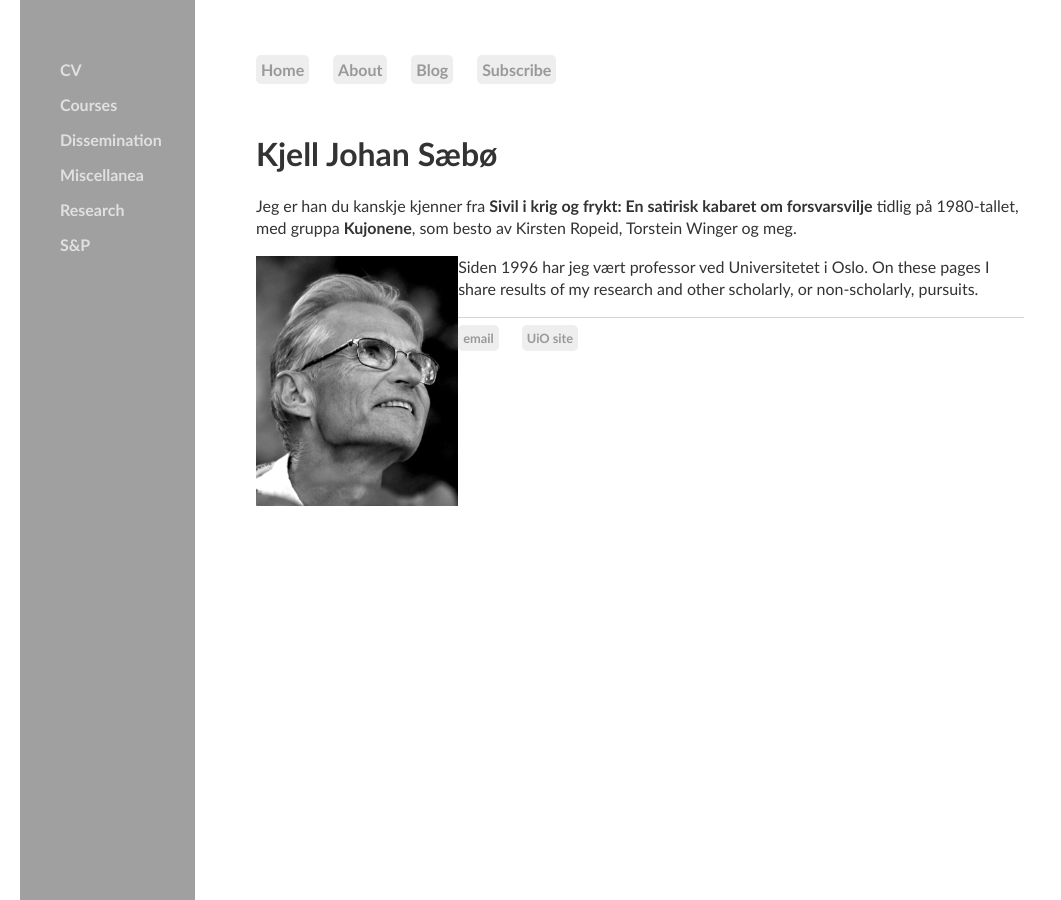
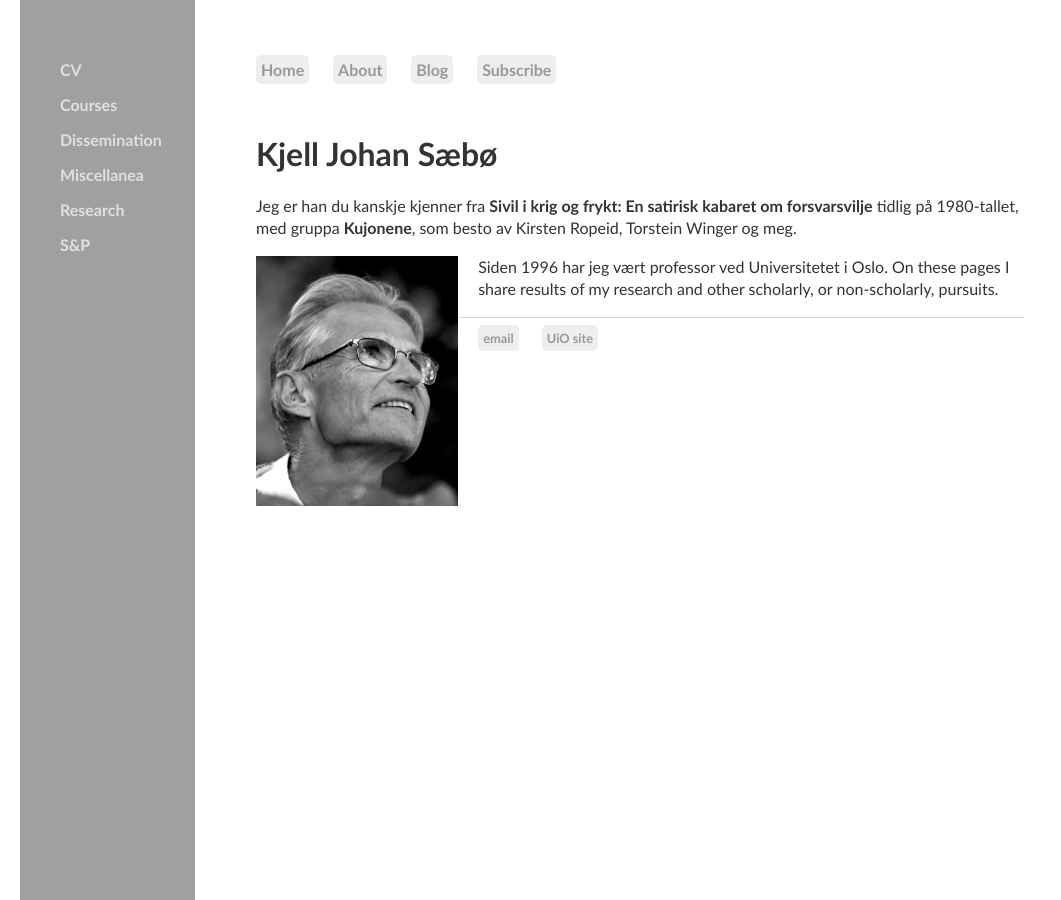
Before and after one commit to kjelljs/kjelljs.github.io, a Jekyll site: the page built from index.html, in a window 1280 px wide. Shown: the whole page, without its empty margins (0-1061 px from the left). Built offline with Jekyll 4.4.1, drawn with Linux system fonts in a browser that asks for light colours.

Commit message:
Update index.html

```diff
--- a/index.html
+++ b/index.html
@@ -5,6 +5,6 @@
 <div class="blurb">
 	<h1>Kjell Johan Sæbø</h1>
 	<p>Jeg er han du kanskje kjenner fra <b>Sivil i krig og frykt: En satirisk kabaret om forsvarsvilje</b> tidlig på 1980-tallet, med gruppa <b>Kujonene</b>, som besto av Kirsten Ropeid, Torstein Winger og meg.</p>
-	<div style="float:left;"><img style="height:250px;" src="/pics/Saeboe5G.jpg"></div>
+	<div style="float:left;"><img style="height:250px;" src="/pics/Saeboe5G.jpg">&nbsp; &nbsp; &nbsp; </div>
 	<p>Siden 1996 har jeg vært professor ved Universitetet i Oslo. On these pages I share results of my research and other scholarly, or non-scholarly, pursuits.</p>
 </div><!-- /.blurb -->
```
